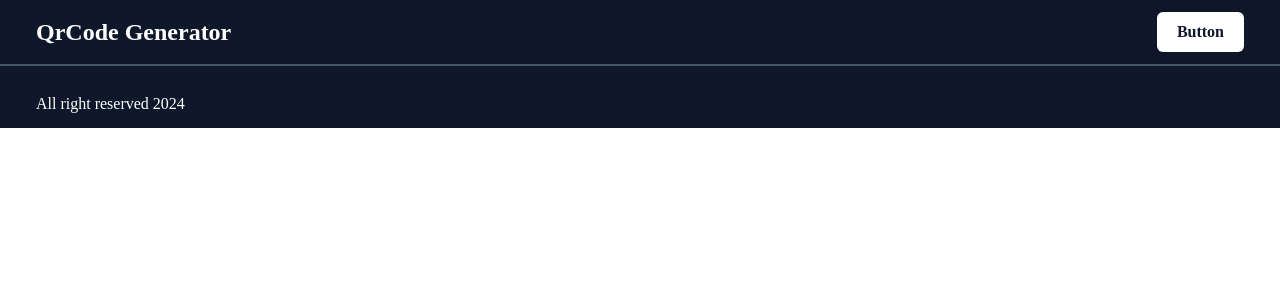
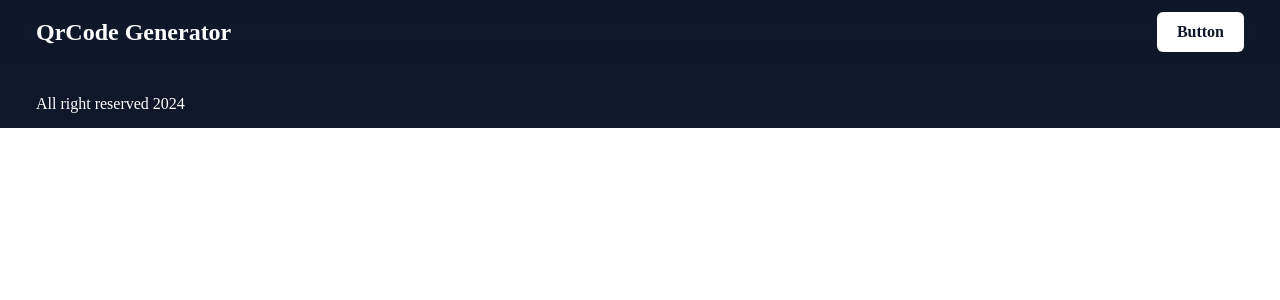
Before and after one commit to fisayo-dev/QRCode-Generator, a React (Vite) app: page / in a window 1280 px wide. Shown: the top 300 px of the page. Built offline with nearby package versions, Linux system fonts and the light colour scheme.

Commit message:
Removed header bottom border

```diff
--- a/src/components/Header.jsx
+++ b/src/components/Header.jsx
@@ -2,7 +2,7 @@ import Button from "./Button";
 
 const Header = () => {
   return (
-    <div className="fixed top-0 w-full z-10 bg-transparent border-b-2 border-slate-600 backdrop-blur-md text-white px-5 py-3">
+    <div className="fixed top-0 w-full z-10 bg-transparent backdrop-blur-md text-white px-5 py-3">
       <div className="container mx-auto px-4">
         <div className="flex  justify-between items-center">
           <h2 className="text-2xl font-bold">QrCode Generator</h2>
```
